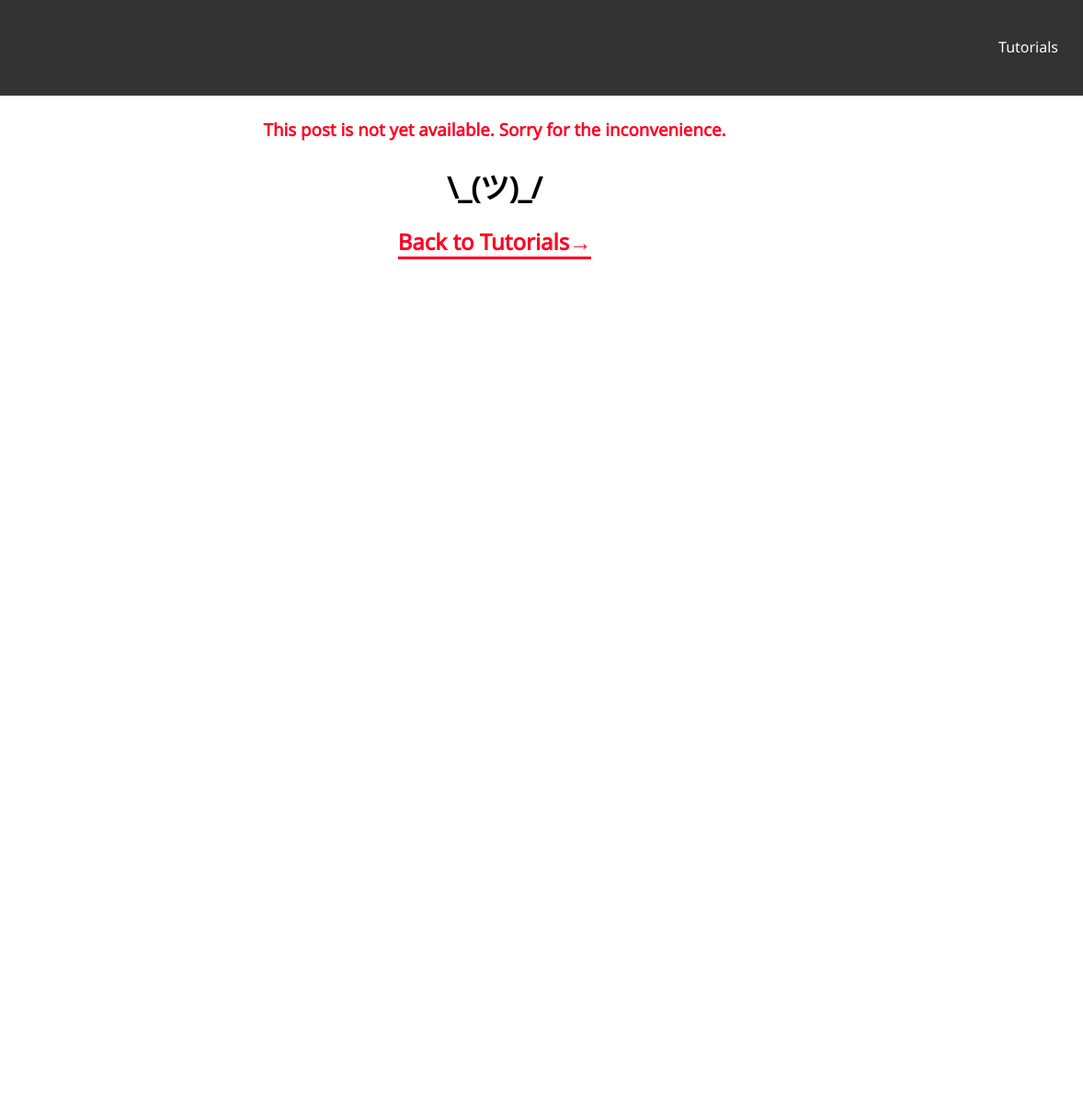
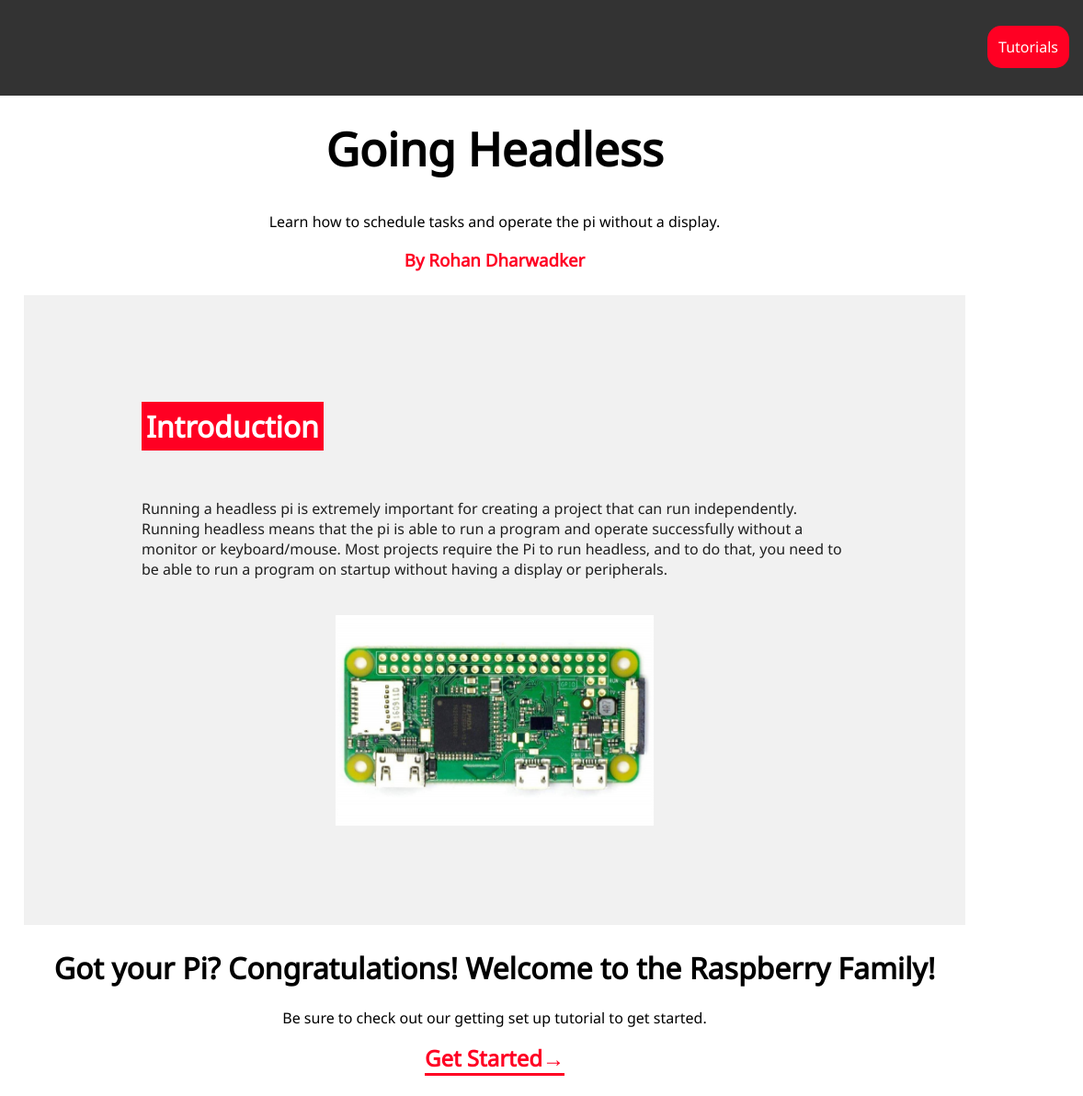
Before and after one commit to rohandharwadker/ProjectRaspberry, a plain HTML site: page t/going-headless.html in a window 1280 px wide. Shown: the full height of the page at 92% size, 102-1280 px from the left. Before the commit the page ends 800 px from the top, so only its background shows below. Drawn offline with Linux system fonts and the light colour scheme.

Commit message:
navbar bug fixes

```diff
--- a/t/going-headless.html
+++ b/t/going-headless.html
@@ -11,20 +11,20 @@
 
     <div class="navbar" id="navbar">
         <a href="../index" id="logo"><img id="logoimg" src="../pictures/logo.png"/></a>
-        <a href="../tutorials" class="navbar-anotlogo">Tutorials</a>
+        <a href="../tutorials" class="active navbar-anotlogo">Tutorials</a>
         <a href="javascript:void(0);" class="icon" onclick="myFunction()"><i class="fa fa-bars"></i></a>
     </div>
 
 
     <div class="post-head">
-        <!-- <h1>Going Headless</h1>
-        <p>Learn how to schedule tasks and operate the pi without a display.</p> -->
+        <h1>Going Headless</h1>
+        <p>Learn how to schedule tasks and operate the pi without a display.</p>
     </div>
     <div class="post-author">
-        <h3>This post is not yet available. Sorry for the inconvenience.</h3>
+        <h3>By Rohan Dharwadker</h3>
     </div>
 
-    <!-- <div class="post-content">
+    <div class="post-content">
 
         <div class="post-subhead">
             <h1>Introduction</h1>
@@ -38,12 +38,12 @@
             <img class="post-img" src="../pictures/post-pictures/pizw-diagram-empty.png" />
         </div>
 
-    </div> -->
+    </div>
 
     <div class="post-eop">
-        <h1>\_(ツ)_/</h1>
-        <p></p>
-        <a href="../tutorials">Back to Tutorials&#8594;</a>
+        <h1>Got your Pi? Congratulations! Welcome to the Raspberry Family!</h1>
+        <p>Be sure to check out our getting set up tutorial to get started.</p>
+        <a href="pi-setup">Get Started&#8594;</a>
     </div>
 
     <script type="text/javascript" src="../javascript.js"></script>
```
Also changed, not shown: t/buyers-guide.html (+1 -1 lines), t/pi-setup.html (+1 -1 lines).
